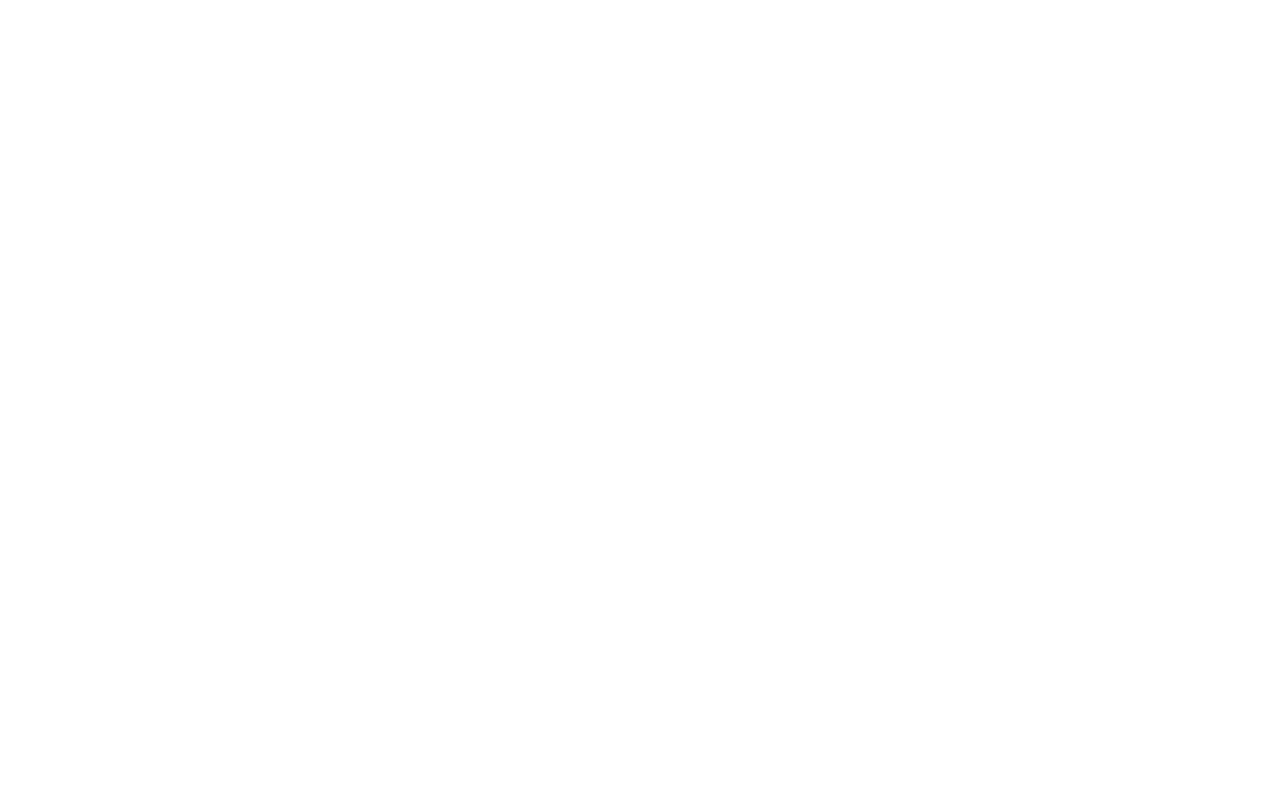
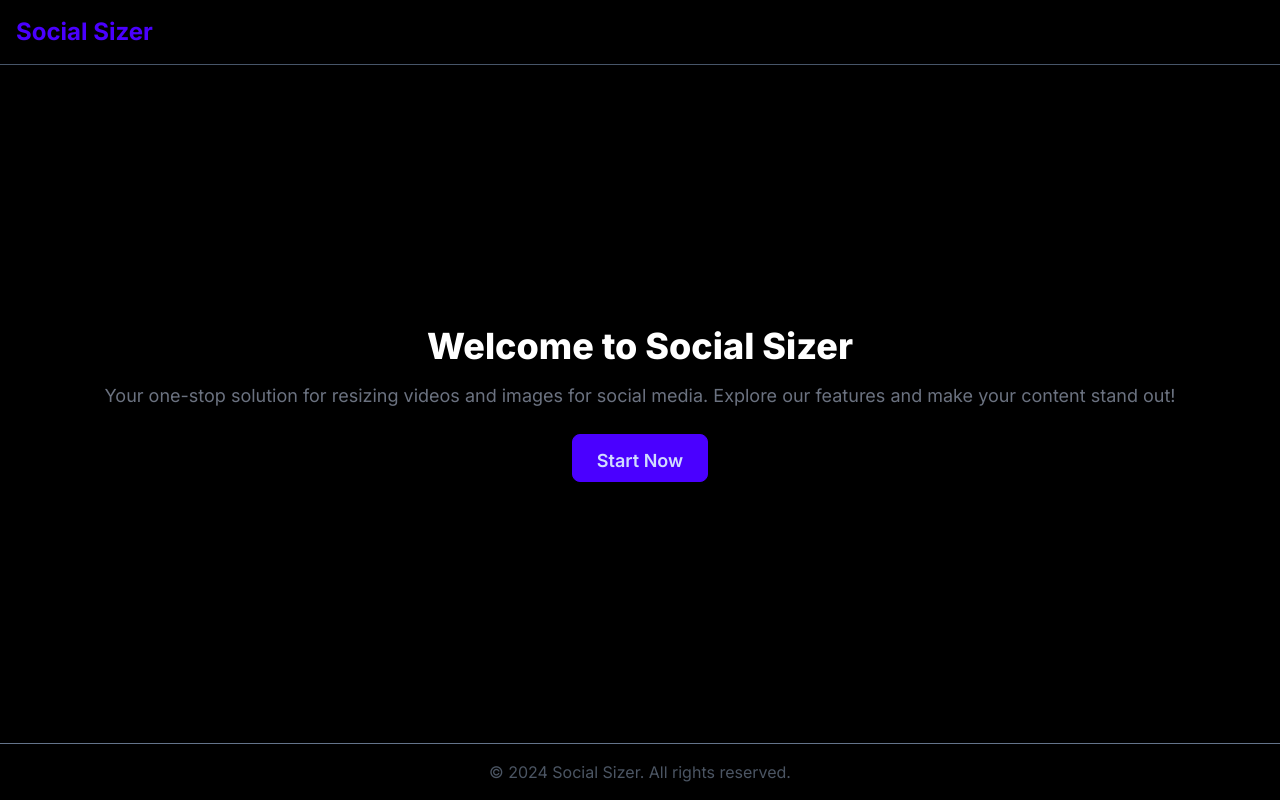
Before and after one commit to tauhid-476/social-sizer, a Next.js app: page / in a window 1280 px wide. Built offline with nearby package versions, Linux system fonts and the light colour scheme.

Commit message:
ui changes

```diff
--- a/app/(app)/social-share/page.tsx
+++ b/app/(app)/social-share/page.tsx
@@ -95,7 +95,7 @@
       })
   }
   return (
-    <div className='container mx-auto p-4 max-w-4xl'>
+    <div className='container mx-auto p-4 max-w-4xl min-h-screen bg-black'>
       <h1 className='text-center text-3xl font-bold mb-6'>Social Media Image Generator</h1>
 
       <div className="card">
--- a/app/(app)/upload-video/page.tsx
+++ b/app/(app)/upload-video/page.tsx
@@ -53,7 +53,7 @@
    }
 
   return (
-    <div className='container mx-auto p-4'>
+    <div className='container mx-auto p-4 min-h-screen bg-black'>
       <h1 className='text-2xl font-bold mb-4'>Upload Video</h1>
       <form onSubmit={handleSubmit} className='space-y-4'>
         <div>
--- a/app/page.tsx
+++ b/app/page.tsx
@@ -1,9 +1,43 @@
-import Image from "next/image";
+"use client";
+import React from "react";
+import Link from "next/link";
+import { ArrowLeftIcon } from "lucide-react";
 
-export default function Home() {
+export default function HomePage() {
   return (
-    <>
+    <div className="flex flex-col h-screen bg-black text-white">
+      {/* Header */}
+      <header className="shadow-md p-4 border-b border-slate-600">
+        <div className="max-w-7xl mx-auto flex items-center justify-between">
+          <Link href="/" className="text-primary text-2xl font-bold">
+            Social Sizer
+          </Link>
+        </div>
+      </header>
 
-    </>
+      {/* Main Content */}
+      <main className="flex-grow flex items-center justify-center">
+        <div className="text-center">
+          <h1 className="text-4xl font-extrabold text-white mb-4">
+            Welcome to Social Sizer
+          </h1>
+          <p className="text-lg text-gray-500 mb-6 px-5">
+            Your one-stop solution for resizing videos and images for social media. Explore our features and make your content stand out!
+          </p>
+          <div className="flex justify-center">
+            <Link href="/home" className="btn btn-primary px-6 py-3 text-lg font-semibold">
+              Start Now
+            </Link>
+          </div>
+        </div>
+      </main>
+
+      {/* Footer */}
+      <footer className="shadow-md p-4 border-t border-slate-500">
+        <div className="max-w-7xl mx-auto text-center text-gray-600">
+          <p>&copy; 2024 Social Sizer. All rights reserved.</p>
+        </div>
+      </footer>
+    </div>
   );
 }
```
